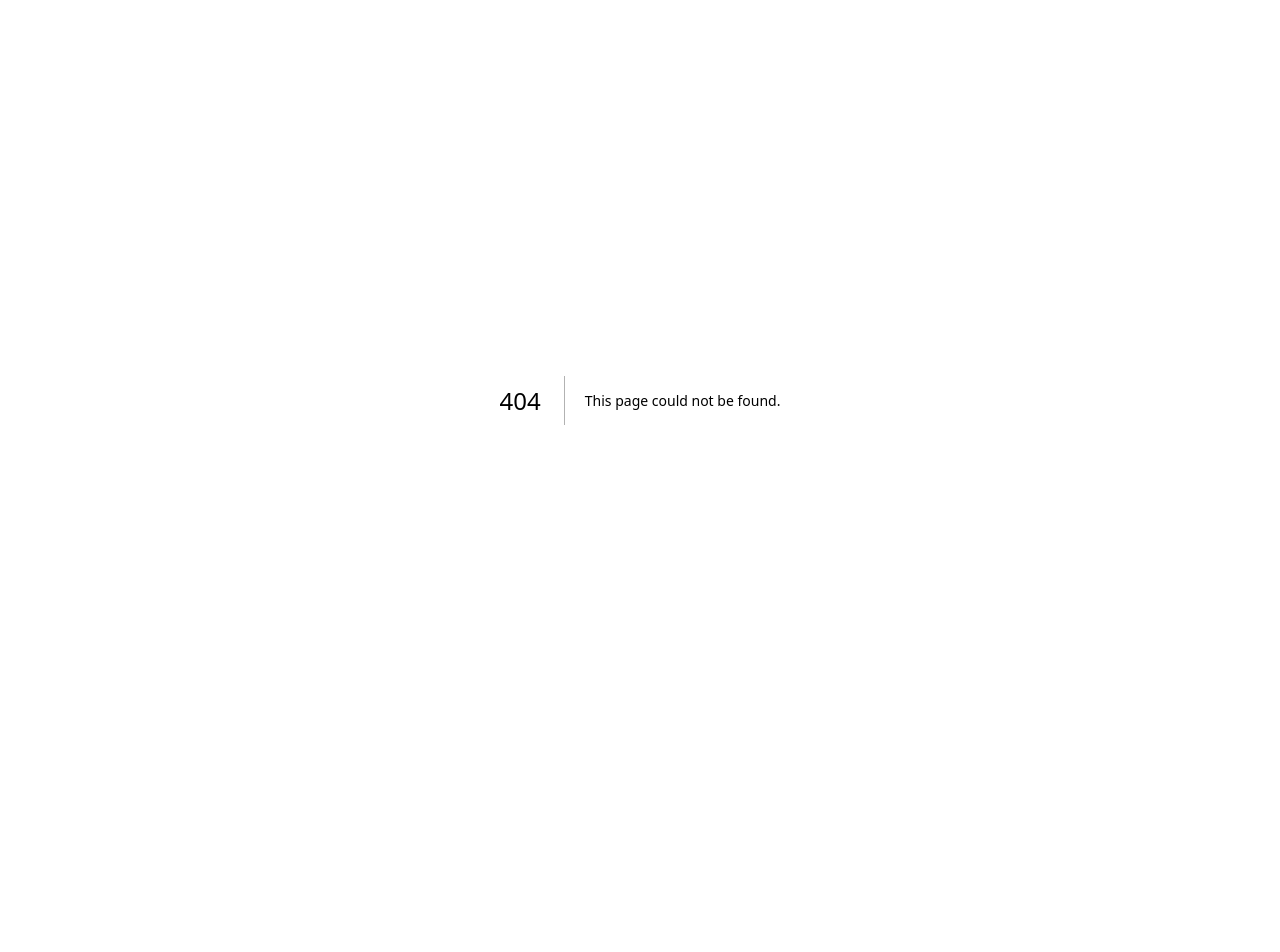
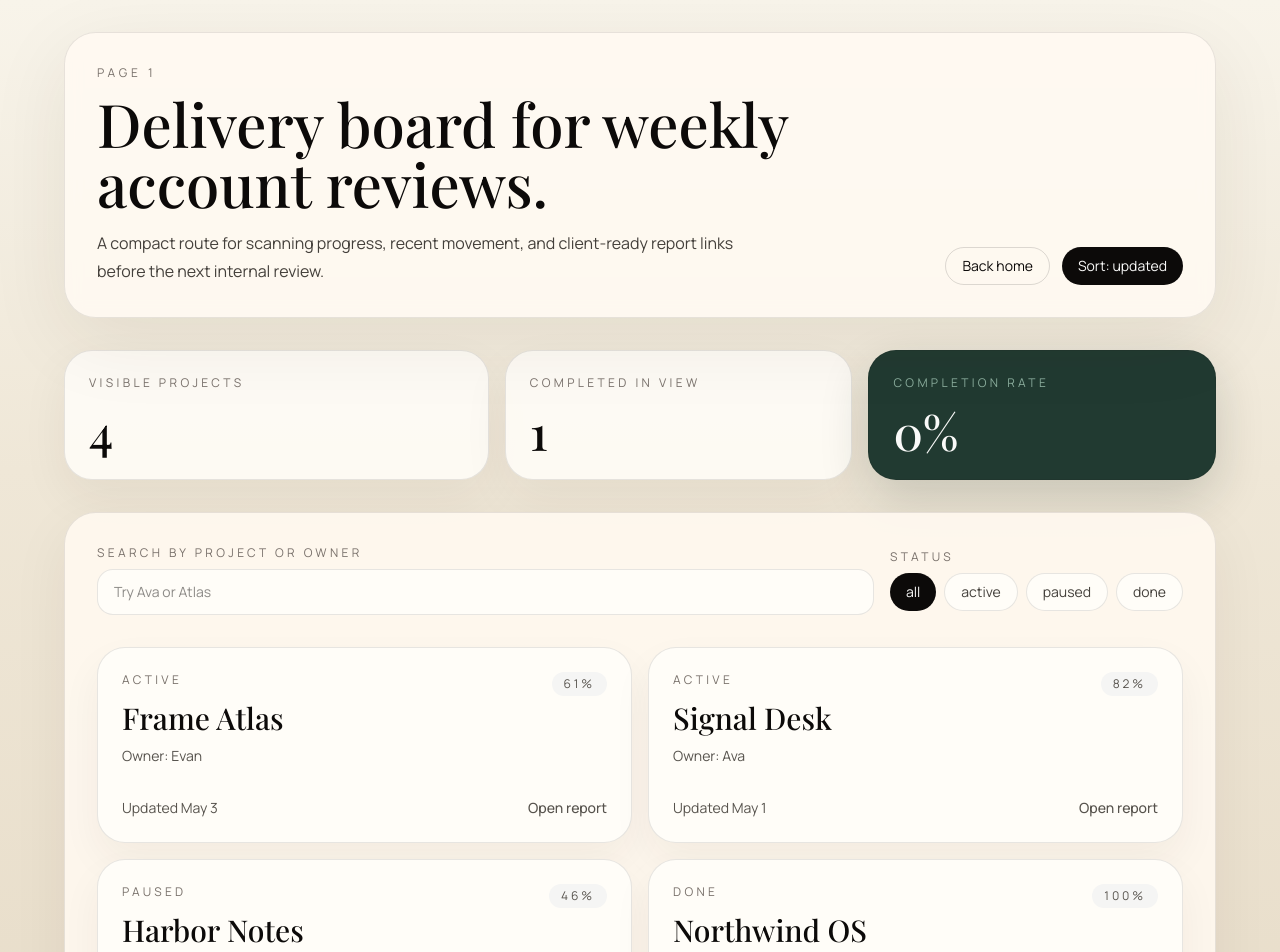
Before and after one commit to rully-saputra15/demo-ai-pr, a Next.js app: page /page1 in a window 1280 px wide. Before the commit this address had no page. Shown: the top 952 px of the page. Before the commit the page ends 800 px from the top, so only its background shows below. Built offline with nearby package versions, Linux system fonts and the light colour scheme.

Commit message:
feat: add new page

```diff
--- /dev/null
+++ b/app/page1/page.tsx
@@ -0,0 +1,276 @@
+"use client";
+
+import Link from "next/link";
+import { useEffect, useMemo, useState } from "react";
+
+type ProjectStatus = "active" | "paused" | "done";
+type SortMode = "updated" | "progress";
+
+type Project = {
+  id: number;
+  name: string;
+  owner: string;
+  status: ProjectStatus;
+  updatedAt: string;
+  completion: number;
+  reportUrl: string;
+};
+
+const projectSeed: Project[] = [
+  {
+    id: 101,
+    name: "Signal Desk",
+    owner: "Ava",
+    status: "active",
+    updatedAt: "2026-05-01",
+    completion: 82,
+    reportUrl: "https://example.com/reports/signal-desk",
+  },
+  {
+    id: 102,
+    name: "Harbor Notes",
+    owner: "Milo",
+    status: "paused",
+    updatedAt: "2026-04-28",
+    completion: 46,
+    reportUrl: "https://example.com/reports/harbor-notes",
+  },
+  {
+    id: 103,
+    name: "Northwind OS",
+    owner: "Lina",
+    status: "done",
+    updatedAt: "2026-04-17",
+    completion: 100,
+    reportUrl: "https://example.com/reports/northwind-os",
+  },
+  {
+    id: 104,
+    name: "Frame Atlas",
+    owner: "Evan",
+    status: "active",
+    updatedAt: "2026-05-03",
+    completion: 61,
+    reportUrl: "https://example.com/reports/frame-atlas",
+  },
+];
+
+const statusOptions: Array<ProjectStatus | "all"> = [
+  "all",
+  "active",
+  "paused",
+  "done",
+];
+
+const formatUpdatedLabel = (value: string) => {
+  return new Intl.DateTimeFormat("en-US", {
+    month: "short",
+    day: "numeric",
+  }).format(new Date(value));
+};
+
+export default function Page1() {
+  const [projects] = useState(projectSeed);
+  const [searchTerm, setSearchTerm] = useState("");
+  const [statusFilter, setStatusFilter] = useState<ProjectStatus | "all">(
+    "all",
+  );
+  const [sortMode, setSortMode] = useState<SortMode>("updated");
+
+  const visibleProjects = useMemo(() => {
+    const workingSet = projects;
+
+    workingSet.sort((left, right) => {
+      if (sortMode === "progress") {
+        return right.completion - left.completion;
+      }
+
+      return left.updatedAt > right.updatedAt ? -1 : 1;
+    });
+
+    const normalizedSearch = searchTerm.trim().toLowerCase();
+    const effectiveStatus = normalizedSearch ? statusFilter : "all";
+
+    return workingSet.filter((project) => {
+      const matchesSearch =
+        normalizedSearch.length === 0 ||
+        `${project.name} ${project.owner}`
+          .toLowerCase()
+          .includes(normalizedSearch);
+
+      const matchesStatus =
+        effectiveStatus === "all" || project.status === effectiveStatus;
+
+      return matchesSearch && matchesStatus;
+    });
+  }, [projects, searchTerm, sortMode, statusFilter]);
+
+  useEffect(() => {
+    const persistSnapshot = () => {
+      sessionStorage.setItem(
+        "page1:last-visible-projects",
+        JSON.stringify(visibleProjects.map((project) => project.id)),
+      );
+    };
+
+    window.addEventListener("visibilitychange", persistSnapshot);
+
+    return () => {
+      window.removeEventListener("storage", persistSnapshot);
+    };
+  }, [visibleProjects]);
+
+  const completedProjects = visibleProjects.filter(
+    (project) => project.completion >= 100,
+  ).length;
+  const completionRate =
+    Math.round(completedProjects / Math.max(1, visibleProjects.length)) * 100;
+
+  return (
+    <main className="min-h-screen bg-[linear-gradient(180deg,#f8f4ea_0%,#efe7d7_42%,#e7dcc8_100%)] px-6 py-8 text-stone-950 sm:px-10">
+      <section className="mx-auto flex w-full max-w-6xl flex-col gap-8">
+        <header className="rounded-4xl border border-stone-900/10 bg-[#fffaf2]/90 p-6 shadow-[0_22px_80px_rgba(57,40,16,0.08)] backdrop-blur sm:p-8">
+          <div className="flex flex-col gap-6 lg:flex-row lg:items-end lg:justify-between">
+            <div>
+              <p className="text-xs uppercase tracking-[0.32em] text-stone-500">
+                Page 1
+              </p>
+              <h1 className="mt-3 max-w-3xl font-(family-name:--font-display) text-4xl leading-none sm:text-5xl lg:text-6xl">
+                Delivery board for weekly account reviews.
+              </h1>
+              <p className="mt-4 max-w-2xl text-sm leading-7 text-stone-700 sm:text-base">
+                A compact route for scanning progress, recent movement, and
+                client-ready report links before the next internal review.
+              </p>
+            </div>
+
+            <div className="flex flex-wrap gap-3 text-sm">
+              <Link
+                href="/"
+                className="rounded-full border border-stone-900/15 px-4 py-2 transition hover:border-stone-900 hover:bg-stone-950 hover:text-stone-50"
+              >
+                Back home
+              </Link>
+              <button
+                type="button"
+                onClick={() =>
+                  setSortMode((current) =>
+                    current === "updated" ? "progress" : "updated",
+                  )
+                }
+                className="rounded-full bg-stone-950 px-4 py-2 text-stone-50 transition hover:bg-stone-800"
+              >
+                Sort: {sortMode}
+              </button>
+            </div>
+          </div>
+        </header>
+
+        <section className="grid gap-4 md:grid-cols-[1.1fr_0.9fr_0.9fr]">
+          <article className="rounded-[1.75rem] border border-stone-900/10 bg-[#fffdf8]/85 p-6 shadow-[0_18px_48px_rgba(52,40,18,0.06)]">
+            <p className="text-xs uppercase tracking-[0.28em] text-stone-500">
+              Visible projects
+            </p>
+            <p className="mt-4 font-(family-name:--font-display) text-5xl leading-none">
+              {visibleProjects.length}
+            </p>
+          </article>
+
+          <article className="rounded-[1.75rem] border border-stone-900/10 bg-[#fffdf8]/85 p-6 shadow-[0_18px_48px_rgba(52,40,18,0.06)]">
+            <p className="text-xs uppercase tracking-[0.28em] text-stone-500">
+              Completed in view
+            </p>
+            <p className="mt-4 font-(family-name:--font-display) text-5xl leading-none">
+              {completedProjects}
+            </p>
+          </article>
+
+          <article className="rounded-[1.75rem] border border-stone-900/10 bg-[#213a31] p-6 text-stone-50 shadow-[0_18px_48px_rgba(24,40,34,0.18)]">
+            <p className="text-xs uppercase tracking-[0.28em] text-emerald-100/60">
+              Completion rate
+            </p>
+            <p className="mt-4 font-(family-name:--font-display) text-5xl leading-none">
+              {completionRate}%
+            </p>
+          </article>
+        </section>
+
+        <section className="rounded-4xl border border-stone-900/10 bg-[#fff9f0]/90 p-6 shadow-[0_18px_60px_rgba(57,40,16,0.06)] sm:p-8">
+          <div className="flex flex-col gap-4 lg:flex-row lg:items-center lg:justify-between">
+            <label className="flex-1">
+              <span className="mb-2 block text-xs uppercase tracking-[0.28em] text-stone-500">
+                Search by project or owner
+              </span>
+              <input
+                value={searchTerm}
+                onChange={(event) => setSearchTerm(event.target.value)}
+                placeholder="Try Ava or Atlas"
+                className="w-full rounded-2xl border border-stone-900/10 bg-[#fffdf8] px-4 py-3 text-sm text-stone-900 outline-none transition focus:border-stone-900/30"
+              />
+            </label>
+
+            <div>
+              <span className="mb-2 block text-xs uppercase tracking-[0.28em] text-stone-500">
+                Status
+              </span>
+              <div className="flex flex-wrap gap-2">
+                {statusOptions.map((option) => (
+                  <button
+                    key={option}
+                    type="button"
+                    onClick={() => setStatusFilter(option)}
+                    className={`rounded-full px-4 py-2 text-sm transition ${
+                      statusFilter === option
+                        ? "bg-stone-950 text-stone-50"
+                        : "border border-stone-900/10 bg-[#fffdf8] text-stone-700"
+                    }`}
+                  >
+                    {option}
+                  </button>
+                ))}
+              </div>
+            </div>
+          </div>
+
+          <div className="mt-8 grid gap-4 lg:grid-cols-2">
+            {visibleProjects.map((project, index) => (
+              <article
+                key={index}
+                className="rounded-[1.75rem] border border-stone-900/10 bg-[#fffdf8] p-6 shadow-[0_18px_40px_rgba(52,40,18,0.05)]"
+              >
+                <div className="flex items-start justify-between gap-4">
+                  <div>
+                    <p className="text-xs uppercase tracking-[0.28em] text-stone-500">
+                      {project.status}
+                    </p>
+                    <h2 className="mt-3 font-(family-name:--font-display) text-3xl leading-tight text-stone-950">
+                      {project.name}
+                    </h2>
+                    <p className="mt-2 text-sm text-stone-600">
+                      Owner: {project.owner}
+                    </p>
+                  </div>
+
+                  <p className="rounded-full bg-stone-100 px-3 py-1 text-xs uppercase tracking-[0.24em] text-stone-600">
+                    {project.completion}%
+                  </p>
+                </div>
+
+                <div className="mt-8 flex items-center justify-between text-sm text-stone-600">
+                  <p>Updated {formatUpdatedLabel(project.updatedAt)}</p>
+                  <a
+                    href={project.reportUrl}
+                    target="_blank"
+                    className="font-medium text-stone-950 underline underline-offset-4"
+                  >
+                    Open report
+                  </a>
+                </div>
+              </article>
+            ))}
+          </div>
+        </section>
+      </section>
+    </main>
+  );
+}
```
